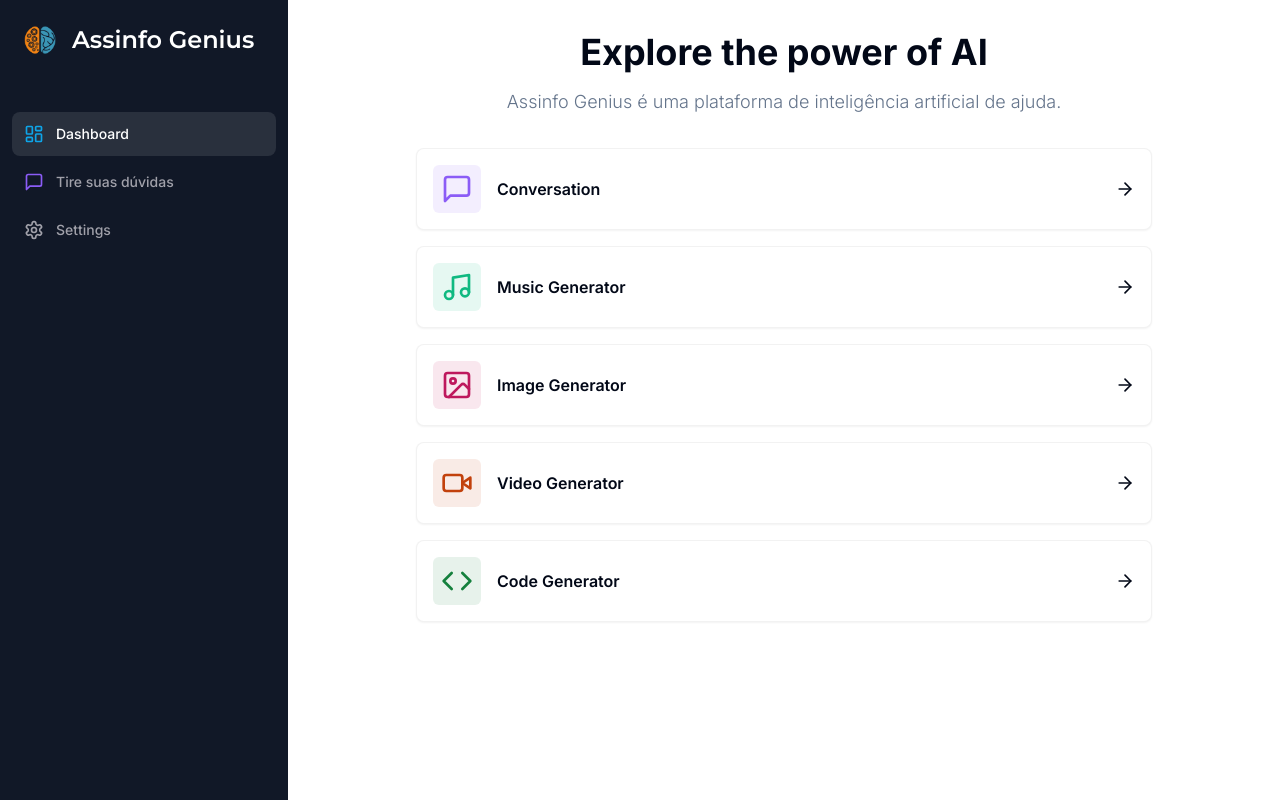
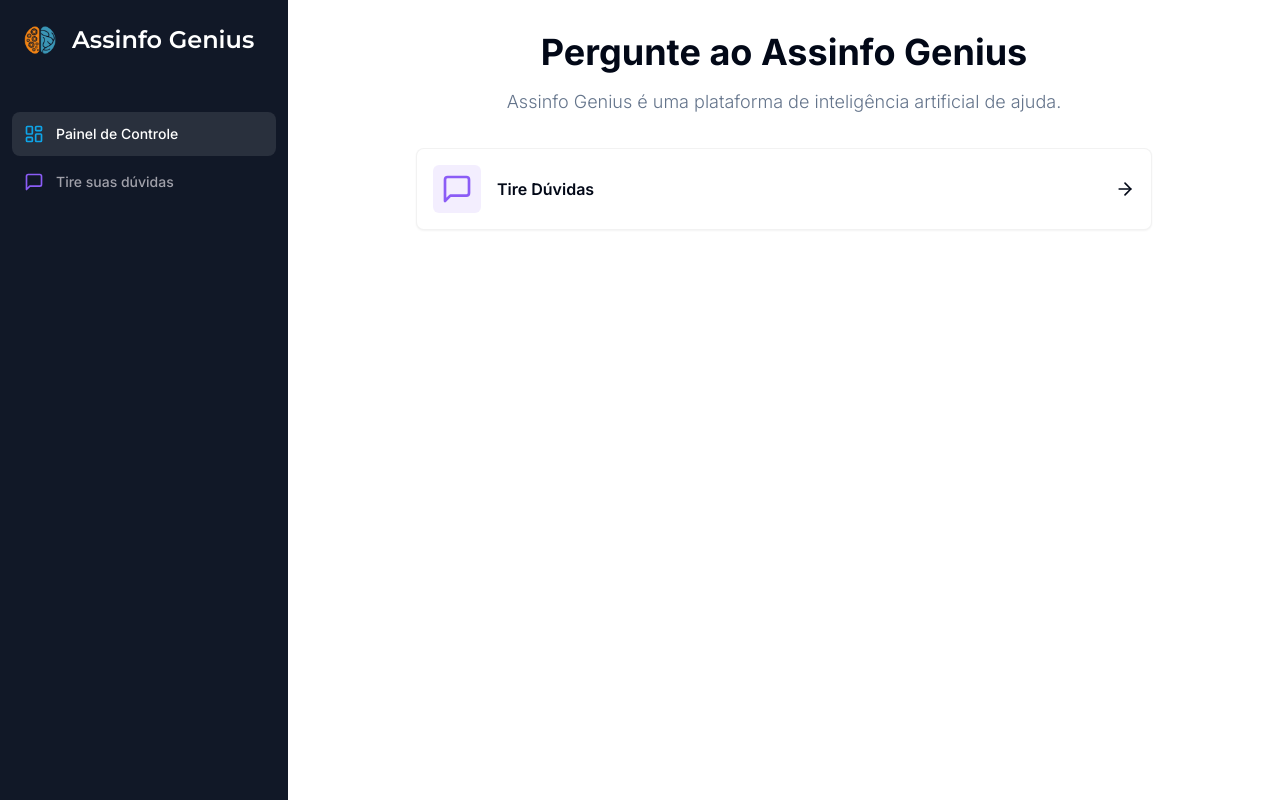
Before and after one commit to magnokf/genius-app, a Next.js app: page /dashboard in a window 1280 px wide. Built offline with nearby package versions, Linux system fonts and the light colour scheme.

Commit message:
update: pages

```diff
--- a/app/(dashboard)/(routes)/conversation/page.tsx
+++ b/app/(dashboard)/(routes)/conversation/page.tsx
@@ -61,7 +61,7 @@
 		<div>
 			<Heading
 				title="Pergunte e eu te respondo"
-				description="Tire suas dúvidas sobre qualquerr coisa."
+				description="Tire suas dúvidas."
 				icon={MessageSquare}
 				iconColor="text-violet-500"
 				bgColor="bg-violet-100"
@@ -80,7 +80,7 @@
 											<Input
 												className="border-0 focus-visible:ring-0 focus-visible:ring-transparent focus:outline-none"
 												disabled={isLoading}
-												placeholder="Onde posso ...?"
+												placeholder="Faça uma pergunta"
 												{...field}
 											/>
 										</FormControl>
--- a/app/(dashboard)/(routes)/dashboard/page.tsx
+++ b/app/(dashboard)/(routes)/dashboard/page.tsx
@@ -1,52 +1,45 @@
 "use client";
 import { Card } from "@/components/ui/card";
 import { cn } from "@/lib/utils";
-import {
-	ArrowRight,
-	Code,
-	ImageIcon,
-	MessageSquare,
-	Music,
-	VideoIcon,
-} from "lucide-react";
+import { ArrowRight, MessageSquare } from "lucide-react";
 import { useRouter } from "next/navigation";
 
 const tools = [
 	{
-		label: "Conversation",
+		label: "Tire Dúvidas",
 		icon: MessageSquare,
 		color: "text-violet-500",
 		bgColor: "bg-violet-500/10",
 		href: "/conversation",
 	},
-	{
-		label: "Music Generator",
-		icon: Music,
-		color: "text-emerald-500",
-		bgColor: "bg-emerald-500/10",
-		href: "/music",
-	},
-	{
-		label: "Image Generator",
-		icon: ImageIcon,
-		color: "text-pink-700",
-		bgColor: "bg-pink-700/10",
-		href: "/image",
-	},
-	{
-		label: "Video Generator",
-		icon: VideoIcon,
-		color: "text-orange-700",
-		bgColor: "bg-orange-700/10",
-		href: "/video",
-	},
-	{
-		label: "Code Generator",
-		icon: Code,
-		color: "text-green-700",
-		bgColor: "bg-green-700/10",
-		href: "/code",
-	},
+	// {
+	// 	label: "Music Generator",
+	// 	icon: Music,
+	// 	color: "text-emerald-500",
+	// 	bgColor: "bg-emerald-500/10",
+	// 	href: "/music",
+	// },
+	// {
+	// 	label: "Image Generator",
+	// 	icon: ImageIcon,
+	// 	color: "text-pink-700",
+	// 	bgColor: "bg-pink-700/10",
+	// 	href: "/image",
+	// },
+	// {
+	// 	label: "Video Generator",
+	// 	icon: VideoIcon,
+	// 	color: "text-orange-700",
+	// 	bgColor: "bg-orange-700/10",
+	// 	href: "/video",
+	// },
+	// {
+	// 	label: "Code Generator",
+	// 	icon: Code,
+	// 	color: "text-green-700",
+	// 	bgColor: "bg-green-700/10",
+	// 	href: "/code",
+	// },
 ];
 
 const DashboardPage = () => {
@@ -55,7 +48,7 @@
 		<div>
 			<div className="mb-8 space-y-4">
 				<h2 className="text-2xl md:text-4xl font-bold text-center">
-					Explore the power of AI
+					Pergunte ao Assinfo Genius
 				</h2>
 				<p className="text-muted-foreground font-light text-sm md:text-lg text-center">
 					Assinfo Genius é uma plataforma de inteligência artificial de ajuda.
--- a/components/sidebar.tsx
+++ b/components/sidebar.tsx
@@ -1,20 +1,19 @@
 "use client";
+import { cn } from "@/lib/utils";
+import { LayoutDashboard, MessageSquare } from "lucide-react";
+import { Montserrat } from "next/font/google";
+import Image from "next/image";
 import Link from "next/link";
-import Image from "next/image";
-import {Montserrat} from "next/font/google"
-import {cn} from "@/lib/utils";
-import {Code, ImageIcon, LayoutDashboard, MessageSquare, Music, Settings, VideoIcon} from "lucide-react";
-import {usePathname} from "next/navigation";
-
+import { usePathname } from "next/navigation";
 
 const montserrat = Montserrat({
 	weight: "600",
-    subsets: ["latin"]
+	subsets: ["latin"],
 });
 
 const routes = [
 	{
-        label: "Dashboard",
+		label: "Painel de Controle",
 		icon: LayoutDashboard,
 		href: "/dashboard",
 		color: "text-sky-500",
@@ -49,12 +48,12 @@
 	//     href: "/code",
 	//     color: "text-green-700",
 	// },
-    {
-        label: "Settings",
-        icon: Settings,
-        href: "/settings",
-    }
-]
+	// {
+	//     label: "Settings",
+	//     icon: Settings,
+	//     href: "/settings",
+	// }
+];
 const Sidebar = () => {
 	const pathname = usePathname();
 	return (
@@ -62,32 +61,30 @@
 			<div className="px-3 py-2 flex-1">
 				<Link href="/dashboard" className="flex items-center pl-3 mb-14">
 					<div className="relative w-8 h-8 mr-4">
-                        <Image
-                            fill
-                            sizes="100%"
-                            src="/logo-genius.png"
-                            alt="Logo"
-                        />
+						<Image fill sizes="100%" src="/logo-genius.png" alt="Logo" />
 					</div>
-                    <h1 className={cn("text-2xl font-bold", montserrat.className)}>Assinfo Genius</h1>
+					<h1 className={cn("text-2xl font-bold", montserrat.className)}>
+						Assinfo Genius
+					</h1>
 				</Link>
 				<div className="space-y-1">
 					{routes.map((route, i) => (
 						<Link
 							key={route.href}
 							href={route.href}
-                            className={cn("text-sm group flex p-3 w-full justify-start font-medium cursor-poiter hover:text-white hover:bg-white/10 rounded-lg transition",
-                                pathname === route.href ? "bg-white/10 text-white" : "text-zinc-400"
-                            )}
-                        >
+							className={cn(
+								"text-sm group flex p-3 w-full justify-start font-medium cursor-poiter hover:text-white hover:bg-white/10 rounded-lg transition",
+								pathname === route.href
+									? "bg-white/10 text-white"
+									: "text-zinc-400"
+							)}>
 							<div className="flex items-center flex-1">
-                                <route.icon className={cn("w-5 h-5 mr-3", route.color)}/>
+								<route.icon className={cn("w-5 h-5 mr-3", route.color)} />
 								{route.label}
 							</div>
 						</Link>
 					))}
 				</div>
-
 			</div>
 		</div>
 	);
```
Lines whose indentation alone changed are shown as unchanged.
